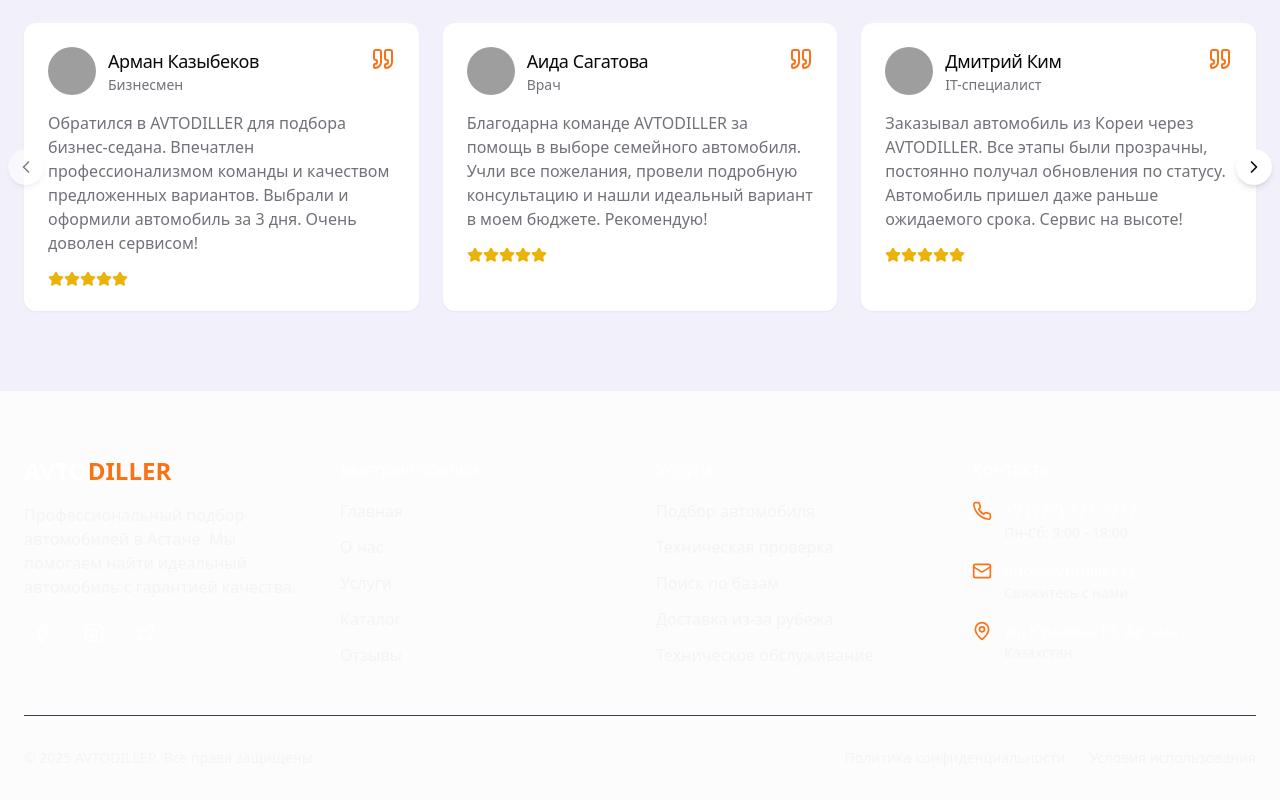
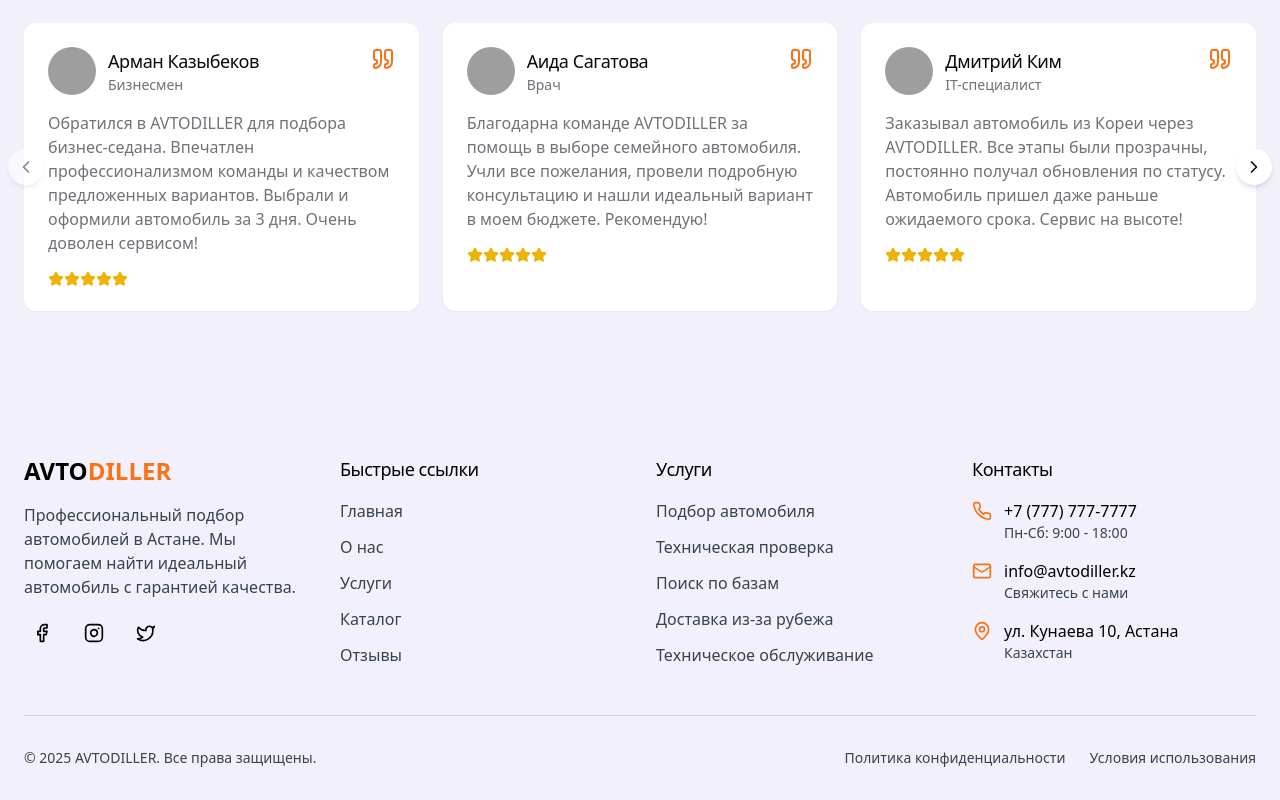
Before and after one commit to yogurtt77/avtodiller-hub, a React (Vite) app: page / in a window 1280 px wide. Shown: the part 3397-4197 px from the top of the page. Built offline with nearby package versions, Linux system fonts and the light colour scheme; grey boxes are pictures that could not be loaded.

Commit message:
Improve footer text visibility
Make the text in the footer more visible by changing the color to black.

```diff
--- a/src/components/Footer.tsx
+++ b/src/components/Footer.tsx
@@ -5,7 +5,7 @@ const Footer = () => {
   const currentYear = new Date().getFullYear();
 
   return (
-    <footer className="bg-avtodiller-DEFAULT text-white pt-16 pb-8">
+    <footer className="bg-avtodiller-light text-black pt-16 pb-8">
       <div className="container mx-auto px-4 md:px-6">
         <div className="grid grid-cols-1 md:grid-cols-2 lg:grid-cols-4 gap-8 mb-12">
           {/* Company Info */}
@@ -13,117 +13,117 @@ const Footer = () => {
             <div className="text-2xl font-bold">
               AVTO<span className="text-avtodiller-accent">DILLER</span>
             </div>
-            <p className="text-gray-100 max-w-xs">
+            <p className="text-gray-700 max-w-xs">
               Профессиональный подбор автомобилей в Астане. Мы помогаем найти идеальный автомобиль с гарантией качества.
             </p>
             <div className="flex space-x-4">
               <a
                 href="#"
-                className="p-2 bg-white/10 rounded-full hover:bg-avtodiller-accent/80 transition-colors"
+                className="p-2 bg-avtodiller-DEFAULT/10 rounded-full hover:bg-avtodiller-accent/80 transition-colors"
                 aria-label="Facebook"
               >
-                <Facebook className="w-5 h-5" />
+                <Facebook className="w-5 h-5 text-black" />
               </a>
               <a
                 href="#"
-                className="p-2 bg-white/10 rounded-full hover:bg-avtodiller-accent/80 transition-colors"
+                className="p-2 bg-avtodiller-DEFAULT/10 rounded-full hover:bg-avtodiller-accent/80 transition-colors"
                 aria-label="Instagram"
               >
-                <Instagram className="w-5 h-5" />
+                <Instagram className="w-5 h-5 text-black" />
               </a>
               <a
                 href="#"
-                className="p-2 bg-white/10 rounded-full hover:bg-avtodiller-accent/80 transition-colors"
+                className="p-2 bg-avtodiller-DEFAULT/10 rounded-full hover:bg-avtodiller-accent/80 transition-colors"
                 aria-label="Twitter"
               >
-                <Twitter className="w-5 h-5" />
+                <Twitter className="w-5 h-5 text-black" />
               </a>
             </div>
           </div>
 
           {/* Quick Links */}
           <div>
-            <h3 className="text-lg font-medium mb-4 text-white">Быстрые ссылки</h3>
+            <h3 className="text-lg font-medium mb-4 text-black">Быстрые ссылки</h3>
             <ul className="space-y-3">
               <li>
-                <a href="#" className="text-gray-100 hover:text-white transition-colors">Главная</a>
+                <a href="#" className="text-gray-700 hover:text-black transition-colors">Главная</a>
               </li>
               <li>
-                <a href="#about" className="text-gray-100 hover:text-white transition-colors">О нас</a>
+                <a href="#about" className="text-gray-700 hover:text-black transition-colors">О нас</a>
               </li>
               <li>
-                <a href="#services" className="text-gray-100 hover:text-white transition-colors">Услуги</a>
+                <a href="#services" className="text-gray-700 hover:text-black transition-colors">Услуги</a>
               </li>
               <li>
-                <a href="#catalog" className="text-gray-100 hover:text-white transition-colors">Каталог</a>
+                <a href="#catalog" className="text-gray-700 hover:text-black transition-colors">Каталог</a>
               </li>
               <li>
-                <a href="#testimonials" className="text-gray-100 hover:text-white transition-colors">Отзывы</a>
+                <a href="#testimonials" className="text-gray-700 hover:text-black transition-colors">Отзывы</a>
               </li>
             </ul>
           </div>
 
           {/* Services */}
           <div>
-            <h3 className="text-lg font-medium mb-4 text-white">Услуги</h3>
+            <h3 className="text-lg font-medium mb-4 text-black">Услуги</h3>
             <ul className="space-y-3">
               <li>
-                <a href="#services" className="text-gray-100 hover:text-white transition-colors">Подбор автомобиля</a>
+                <a href="#services" className="text-gray-700 hover:text-black transition-colors">Подбор автомобиля</a>
               </li>
               <li>
-                <a href="#services" className="text-gray-100 hover:text-white transition-colors">Техническая проверка</a>
+                <a href="#services" className="text-gray-700 hover:text-black transition-colors">Техническая проверка</a>
               </li>
               <li>
-                <a href="#services" className="text-gray-100 hover:text-white transition-colors">Поиск по базам</a>
+                <a href="#services" className="text-gray-700 hover:text-black transition-colors">Поиск по базам</a>
               </li>
               <li>
-                <a href="#services" className="text-gray-100 hover:text-white transition-colors">Доставка из-за рубежа</a>
+                <a href="#services" className="text-gray-700 hover:text-black transition-colors">Доставка из-за рубежа</a>
               </li>
               <li>
-                <a href="#services" className="text-gray-100 hover:text-white transition-colors">Техническое обслуживание</a>
+                <a href="#services" className="text-gray-700 hover:text-black transition-colors">Техническое обслуживание</a>
               </li>
             </ul>
           </div>
 
           {/* Contact */}
           <div>
-            <h3 className="text-lg font-medium mb-4 text-white">Контакты</h3>
+            <h3 className="text-lg font-medium mb-4 text-black">Контакты</h3>
             <ul className="space-y-4">
               <li className="flex items-start gap-3">
                 <Phone className="w-5 h-5 text-avtodiller-accent mt-0.5" />
                 <div>
-                  <p className="text-white font-medium">+7 (777) 777-7777</p>
-                  <p className="text-sm text-gray-100">Пн-Сб: 9:00 - 18:00</p>
+                  <p className="text-black font-medium">+7 (777) 777-7777</p>
+                  <p className="text-sm text-gray-700">Пн-Сб: 9:00 - 18:00</p>
                 </div>
               </li>
               <li className="flex items-start gap-3">
                 <Mail className="w-5 h-5 text-avtodiller-accent mt-0.5" />
                 <div>
-                  <p className="text-white font-medium">info@avtodiller.kz</p>
-                  <p className="text-sm text-gray-100">Свяжитесь с нами</p>
+                  <p className="text-black font-medium">info@avtodiller.kz</p>
+                  <p className="text-sm text-gray-700">Свяжитесь с нами</p>
                 </div>
               </li>
               <li className="flex items-start gap-3">
                 <MapPin className="w-5 h-5 text-avtodiller-accent mt-0.5" />
                 <div>
-                  <p className="text-white font-medium">ул. Кунаева 10, Астана</p>
-                  <p className="text-sm text-gray-100">Казахстан</p>
+                  <p className="text-black font-medium">ул. Кунаева 10, Астана</p>
+                  <p className="text-sm text-gray-700">Казахстан</p>
                 </div>
               </li>
             </ul>
           </div>
         </div>
 
-        <div className="border-t border-gray-700 pt-8">
+        <div className="border-t border-gray-300 pt-8">
           <div className="flex flex-col md:flex-row justify-between items-center gap-4">
-            <p className="text-gray-100 text-sm">
+            <p className="text-gray-700 text-sm">
               © {currentYear} AVTODILLER. Все права защищены.
             </p>
             <div className="flex gap-6">
-              <a href="#" className="text-gray-100 text-sm hover:text-white transition-colors">
+              <a href="#" className="text-gray-700 text-sm hover:text-black transition-colors">
                 Политика конфиденциальности
               </a>
-              <a href="#" className="text-gray-100 text-sm hover:text-white transition-colors">
+              <a href="#" className="text-gray-700 text-sm hover:text-black transition-colors">
                 Условия использования
               </a>
             </div>
```
